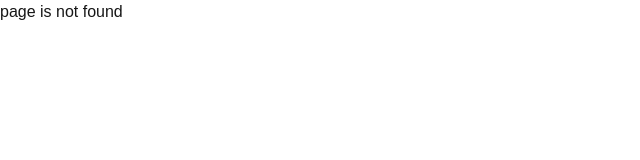
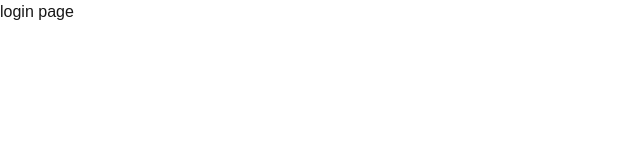
Before and after one commit to saadali-77/next-js, a Next.js app: page /login in a window 1280 px wide. Before the commit this address had no page. Shown: the top 160 px of the page, without its empty margins (0-640 px from the left). Built offline with nearby package versions, Linux system fonts and the light colour scheme.

Commit message:
13-Route Groups

```diff
--- /dev/null
+++ b/app/(auth)/login/page.tsx
@@ -0,0 +1,5 @@
+export default function Login(){
+    return(<>
+    <h2>login page</h2>
+    </>)
+}
--- /dev/null
+++ b/app/(auth)/password/page.tsx
@@ -0,0 +1,5 @@
+export default function Password(){
+    return(<>
+    <h2>password page</h2>
+    </>)
+}
```
